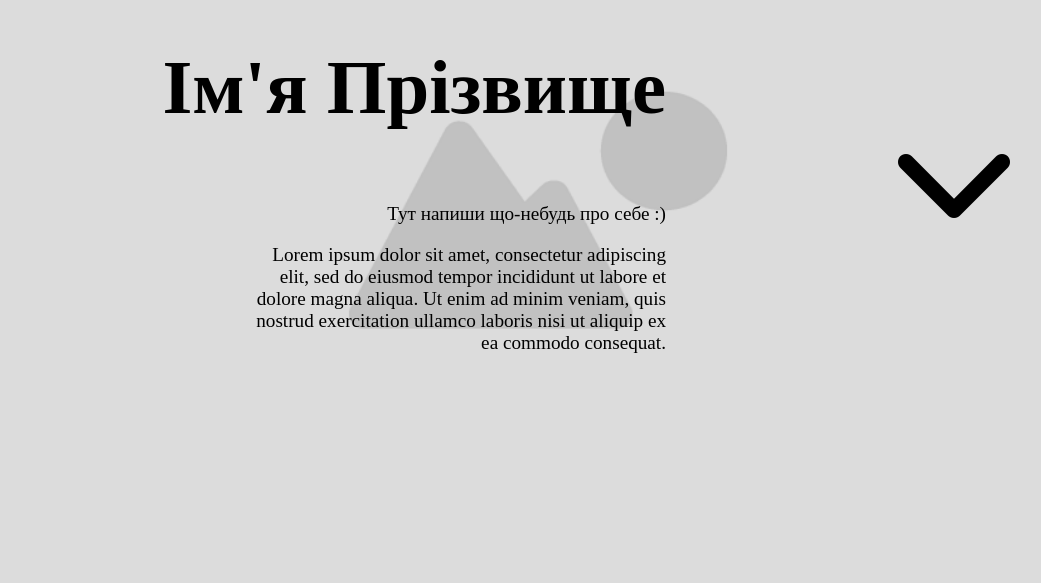
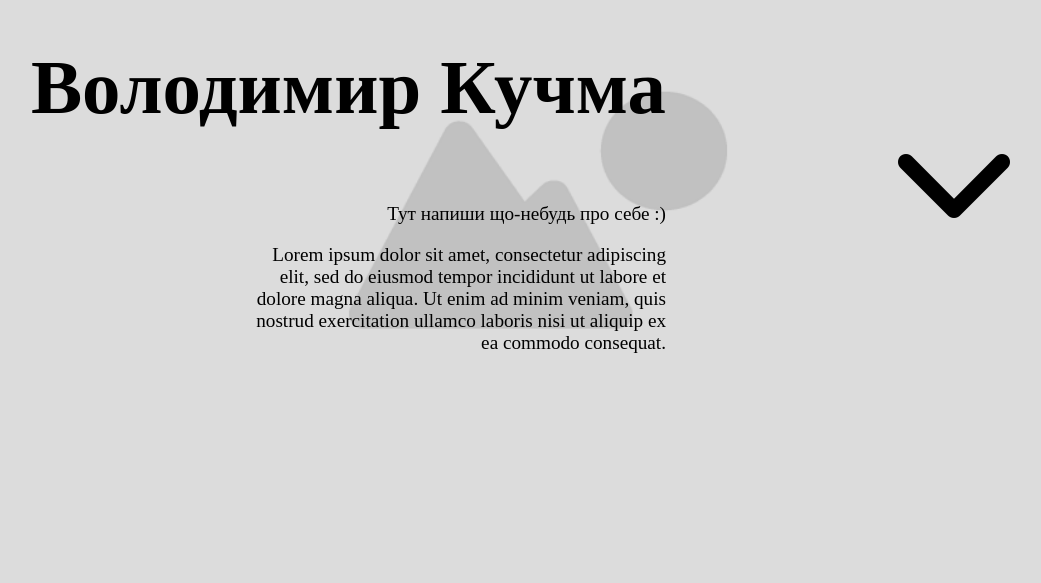
Before and after one commit to kvodengy/test2, a plain HTML site: page index.html in a window 1280 px wide. Shown: the part 217-800 px from the top of the page, without its empty margins (102-1143 px from the left). Drawn offline with Linux system fonts and the light colour scheme.

Commit message:
added credentials

```diff
--- a/index.html
+++ b/index.html
@@ -9,7 +9,7 @@
 <body>
     <header>
         <div class="header_left">
-            <h1>Ім'я Прізвище</h1>
+            <h1>Володимир Кучма</h1>
             <div class="bio">
                 <p>Тут напиши що-небудь про себе :)</p>
                 <p>Lorem ipsum dolor sit amet, consectetur adipiscing elit, sed do eiusmod tempor incididunt ut labore et dolore magna aliqua. Ut enim ad minim veniam, quis nostrud exercitation ullamco laboris nisi ut aliquip ex ea commodo consequat.</p>
```
